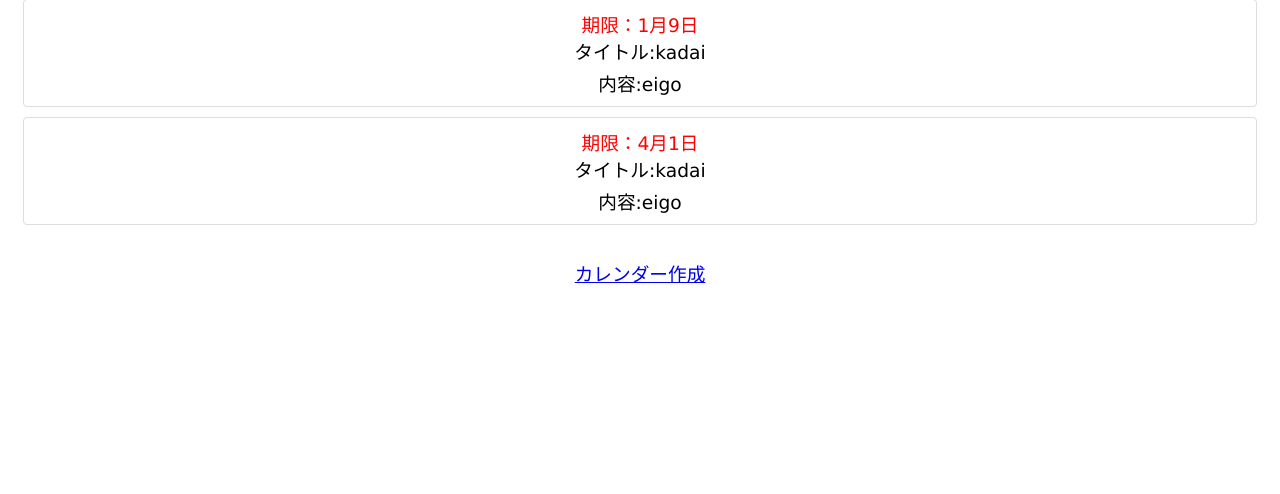
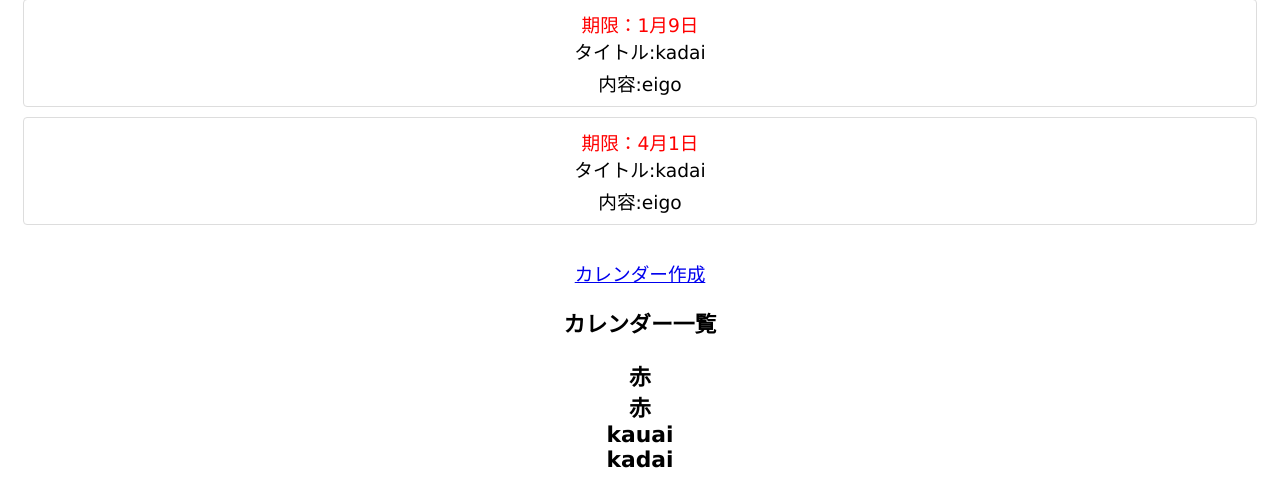
Before and after one commit to 2024AIT-OOP2-G17/calendar, a Flask app: page / in a window 1280 px wide. Shown: the part 755-1249 px from the top of the page. Before the commit the page ends 1038 px from the top, so only its background shows below. Run offline with Flask 3, Linux system fonts and the light colour scheme; data comes from the database, SQL or seed files in the repository; both versions use the stored data as it was after the commit.

Commit message:
calendar_male2
カレンダーを作成し、リストで表示できるようにした

```diff
--- a/routes/myCalendar.py
+++ b/routes/myCalendar.py
@@ -24,10 +24,13 @@ def list():
            (task.add_month == month and task.add_day >= date)
     ]
 
+    # 作成したカレンダーのタイトルを取得
+    makes = Make.select()
+
     # 最初の3つのタスクのみを取得
     upcoming_tasks = upcoming_tasks[:3]
 
-    return render_template('myCalendar.html', upcoming_tasks = upcoming_tasks)
+    return render_template('myCalendar.html', upcoming_tasks = upcoming_tasks, items=makes)
 
 @myCalendar_bp.route("/create_calendar", methods=['GET'])
 def createCalendar():
@@ -96,6 +99,6 @@ def make():
     if request.method == 'POST':
         title = request.form['title']
         Make.create(title = title)
-        return redirect(url_for('myCalender.list'))
+        return redirect(url_for('myCalendar.list'))
 
     return render_template('calender_make.html')
--- a/templates/calender_make.html
+++ b/templates/calender_make.html
@@ -7,10 +7,9 @@
 </head>
 <body>
     <p>新規カレンダー作成</p>
-    <form action="{{ url_for('myCalender.make') }}" method="post">
+    <form action="{{ url_for('myCalendar.make') }}" method="post">
         <label>タイトル: <input type="text" name="title" required></label><br>
         <button type="submit">追加</button>
     </form>
-    <a href="{{ url_for('myCalender.list') }}">作成</a>
 </body>
 </html>
--- a/templates/myCalendar.html
+++ b/templates/myCalendar.html
@@ -50,8 +50,16 @@
       </div>
     </div>
   <div>
-    <div class="calebder-make">
+    <div class="calender-make">
       <a href="{{ url_for('myCalendar.make') }}">カレンダー作成</a>
+      <h3>カレンダー一覧<h3>
+      <ul class="task-list">
+            {% for make in items %}
+             <li class="calendar-list">
+             <div class="title">{{ make.title }}</div>
+             </li>
+            {% endfor %}
+       </ul>
   </div>
     </body>
 </html>
```
Also changed, not shown: my_database.db.
